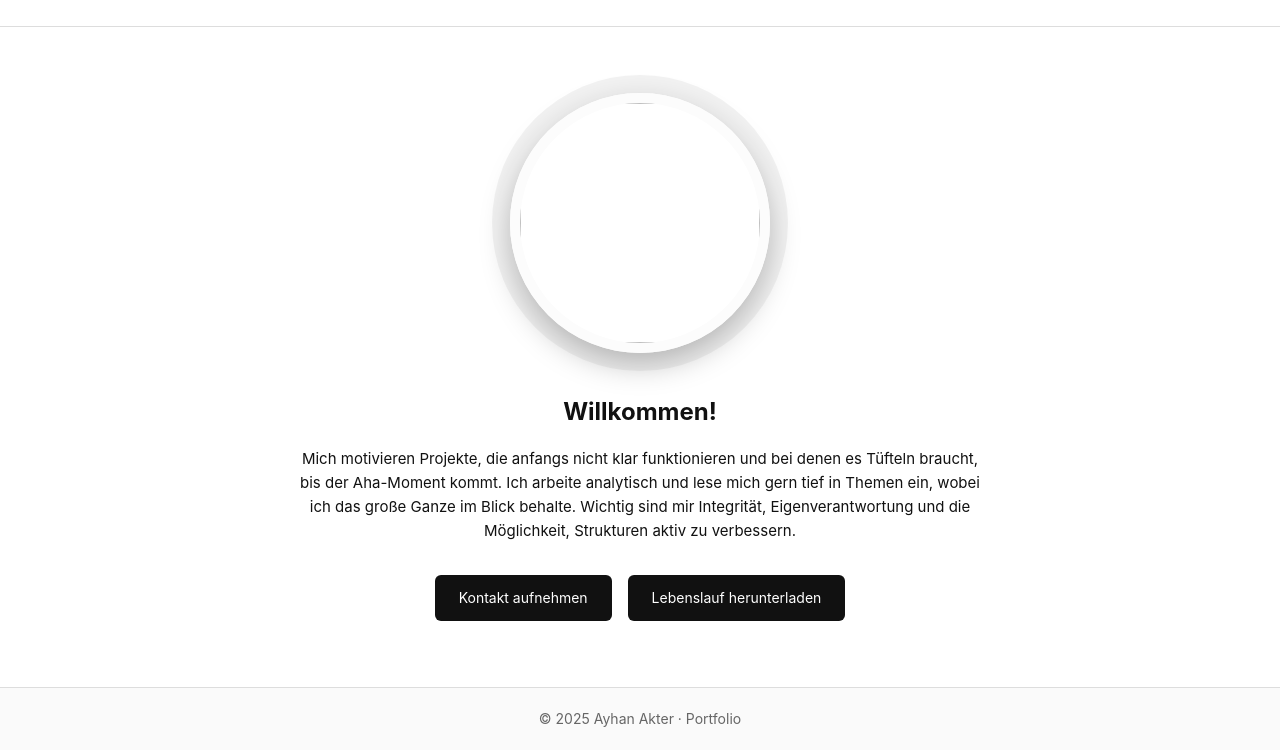
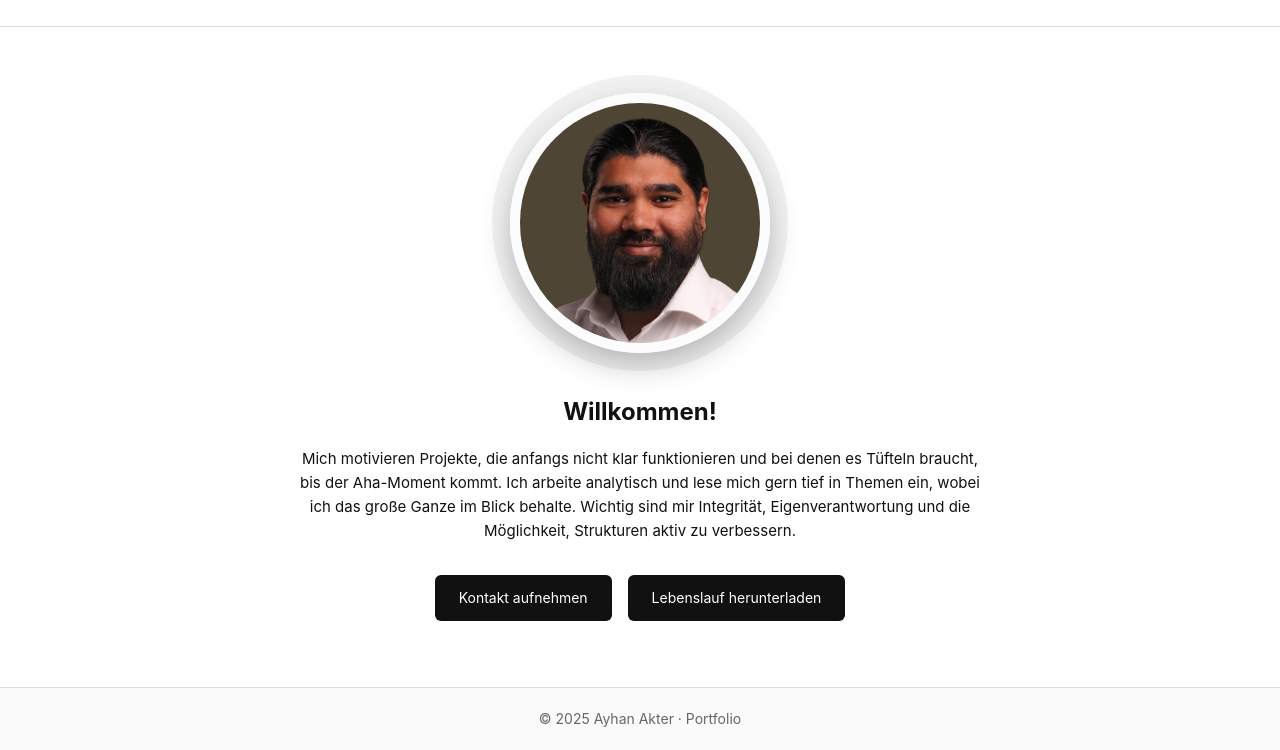
Before and after one commit to AyhanAkter/Portfolio, a plain HTML site: page index.html in a window 1280 px wide. Shown: the part 108-858 px from the top of the page. Drawn offline with Linux system fonts and the light colour scheme.

Commit message:
Update index.html

```diff
--- a/index.html
+++ b/index.html
@@ -17,7 +17,7 @@
   </header>
 
   <section id="home" class="center hero">
-    <img src="Bilder/akter-min.jpg alt="Foto von Ayhan Akter" class="profilfoto">
+    <img src="Bilder/akter-min.jpg" alt="Foto von Ayhan Akter" class="profilfoto">
 
     <h2>Willkommen!</h2>
 
```
